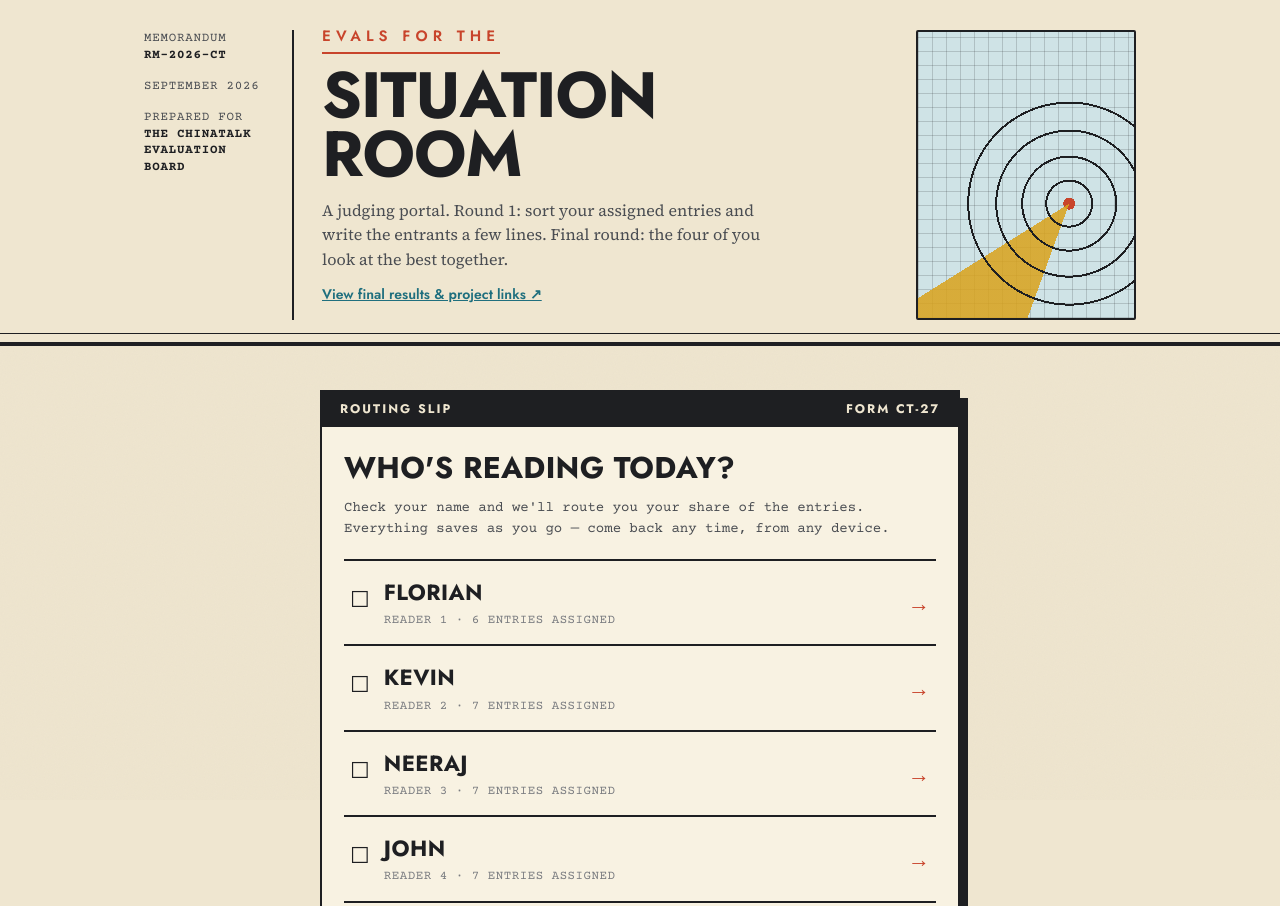
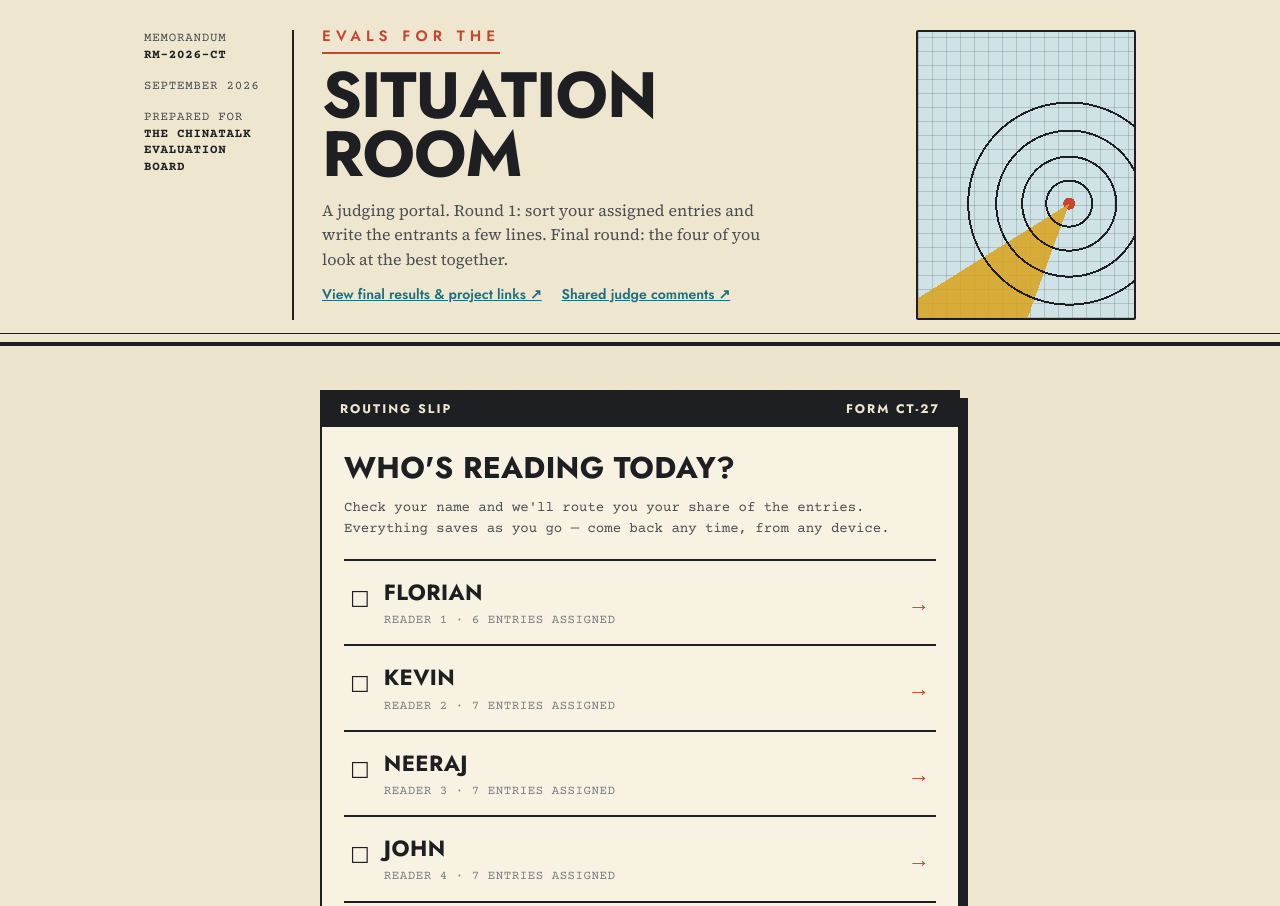
Before and after one commit to jorschneider/sitroom-sensecheck, a plain HTML site: page judges/index.html in a window 1280 px wide. Shown: the top 906 px of the page. Drawn offline with nearby package versions, Linux system fonts and the light colour scheme.

Commit message:
Link the shared comments board from the judging portal

```diff
--- a/judges/index.html
+++ b/judges/index.html
@@ -203,6 +203,7 @@ body:not(.landing) #landing{display:none}
         <h1><span>Evals for the</span>Situation<br>Room</h1>
         <div class="sub">A judging portal. Round 1: sort your assigned entries and write the entrants a few lines. Final round: the four of you look at the best together.</div>
         <a class="final-report-link" href="../final/">View final results & project links ↗</a>
+        <a class="final-report-link" href="comments/" style="margin-left:16px">Shared judge comments ↗</a>
         <div class="signed" id="signed"></div>
       </div>
       <div class="cover-art" aria-hidden="true"><div class="radar"></div></div>
```
